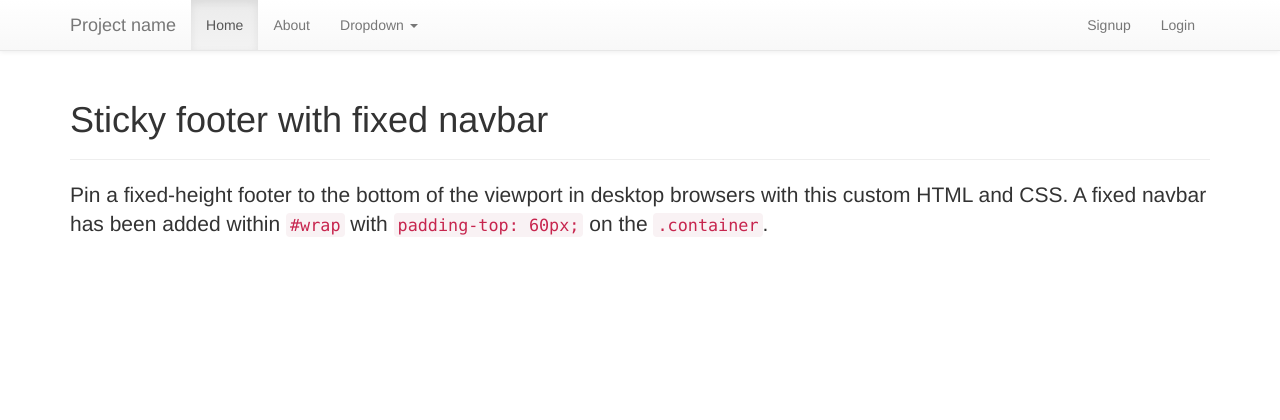
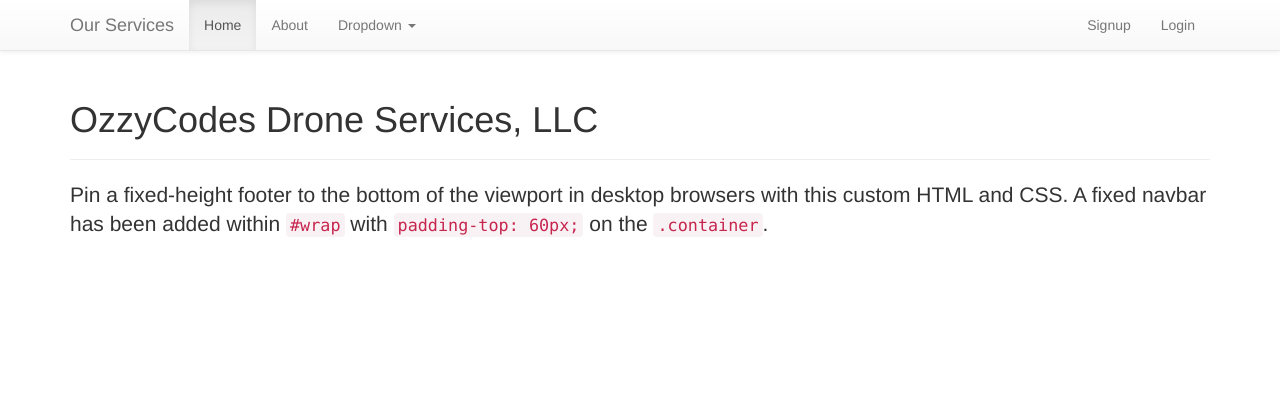
Before and after one commit to ozzcodes/example_flask, a Flask app: page / in a window 1280 px wide. Shown: the top 420 px of the page. Run offline with Flask 2, Linux system fonts and the light colour scheme; some libraries are stand-ins or nearby versions.

Commit message:
reformatted

```diff
--- a/templates/index.html
+++ b/templates/index.html
@@ -1,6 +1,6 @@
 {% extends "layout.html" %}
 {% import "helpers/forms.html" as forms %}
-{% block title %}Welcome to Flask Tracking!{% endblock %}
+{% block title %}Welcome to OzzyCodes Drone Services!{% endblock %}
 {% block content %}
 {{ super() }}
 <form action="/site" method="POST">
--- a/templates/layouts/main.html
+++ b/templates/layouts/main.html
@@ -48,7 +48,7 @@
             <span class="icon-bar"></span>
             <span class="icon-bar"></span>
           </button>
-          <a class="navbar-brand" href="/">Project name</a>
+          <a class="navbar-brand" href="/">Our Services</a>
         </div>
         <div class="collapse navbar-collapse">
           <ul class="nav navbar-nav">
--- a/templates/pages/placeholder.about.html
+++ b/templates/pages/placeholder.about.html
@@ -3,7 +3,7 @@
 {% block content %}
 
 <div class="page-header">
-  <h1>About Page</h1>
+  <h1>About OzzyCodes Drone Services</h1>
 </div>
 <p class="lead">This is just a placeholder page which should be replaced with real content.</p>
 <p>Lorem ipsum dolor sit amet, consectetur adipiscing elit. Ut tellus ligula, imperdiet id lobortis sit amet, scelerisque non sapien. Duis quis dui quis mauris dapibus fringilla. Pellentesque nec tellus ac diam volutpat malesuada.</p>
--- a/templates/pages/placeholder.home.html
+++ b/templates/pages/placeholder.home.html
@@ -3,7 +3,7 @@
 {% block content %}
 
 <div class="page-header">
-  <h1>Sticky footer with fixed navbar</h1>
+  <h1>OzzyCodes Drone Services, LLC</h1>
 </div>
 <p class="lead">Pin a fixed-height footer to the bottom of the viewport in desktop browsers with this custom HTML and
     CSS. A fixed navbar has been added within <code>#wrap</code> with
```
Also changed, not shown: templates/forms/login.html (+6 -3 lines), templates/forms/register.html (+7 -4 lines).
